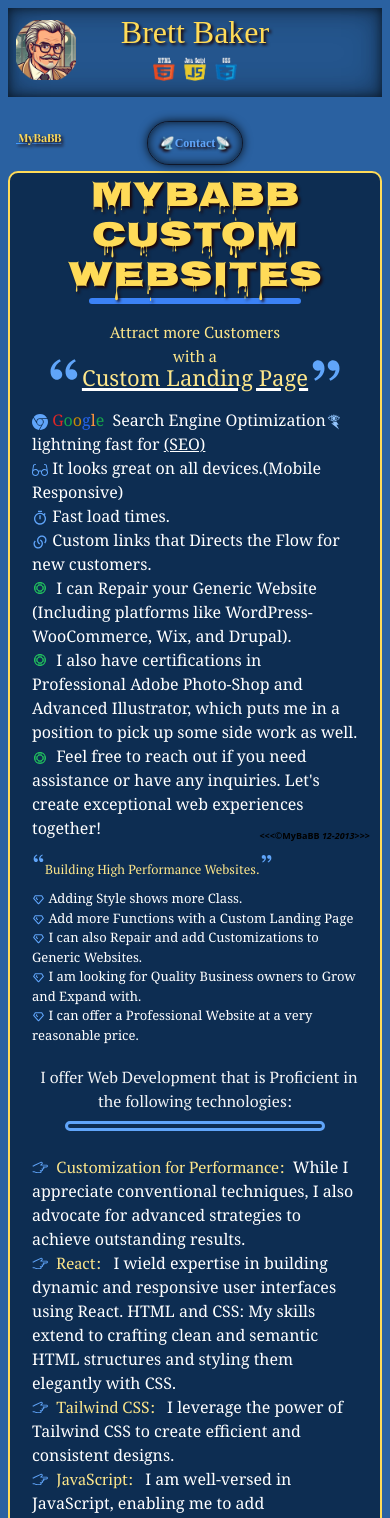
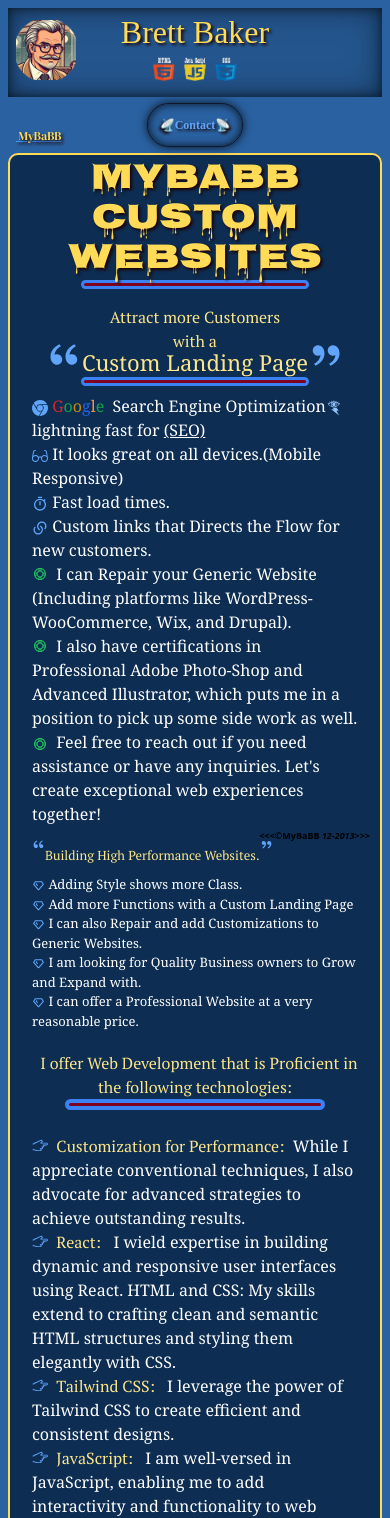
Before and after one commit to MyBaBB/My_Introduction, a React (Vite) app: page / in a window 390 px wide. Shown: the top 1518 px of the page. Built offline with nearby package versions, Linux system fonts and the light colour scheme; a web font is replaced by a local one.

Commit message:
added accent colors of burgandy here and there

```diff
--- a/src/components/ContactButton.jsx
+++ b/src/components/ContactButton.jsx
@@ -20,7 +20,9 @@
          text-center
          whitespace-nowrap
          mt-10
-         -mb-5"
+
+         mb-[1rem] sm:mb-[0rem]
+         "
          >
 
      <span className='span1'>
--- a/src/components/TopRightImage.jsx
+++ b/src/components/TopRightImage.jsx
@@ -17,9 +17,10 @@
 
           return (
             <div>
-              <div className='relative flex-col  mt-2   p-1'>
+              <div className='sideNavImg relative flex-col  mt-2   p-1'>
 
                 <img
+
                   src={phoneInHands}
                   alt="phoneInHands"
                   width={isZoomed ? 800 : 400}
--- a/src/components/TopSection.jsx
+++ b/src/components/TopSection.jsx
@@ -17,11 +17,11 @@
   return (
     <div>
 
-      <section>
-         <h1 className='reObjective relative p-2 text-[12px] xs:text-[24px]'>&nbsp;MyBaBB</h1>
-  <div className="objectiveWrapper flex-col ">
+      <section className='-mt-[1.6rem]'>
+         <h1 className='reObjective relative p-2  text-[12px] xs:text-[24px]'>&nbsp;MyBaBB</h1>
+  <div className="objectiveWrapper flex-col -mt-4">
 
-    <p className="objectiveParagraph pb flex  h-[100%] w-[100%]
+    <p className="objectiveParagraph  flex  h-[100%] w-[100%]
         text-[12px] xxs:text-[16px] xs:text-[20px] sm:text-[24px] md:text-[28px]
         p-[12px] xxs:p-[22px] xs:p-[32px] sm:p-[42px] md:p-[52px] lg:p-[52px] " >
           <div className='extraWrapper  w-[100%] '>
@@ -30,7 +30,7 @@
                 <div className='TitleMyBaBB  text-center'><h2 className='text-center text-4xl mt-[-2.1rem]'>
                   MyBabb Custom Websites
                 </h2></div>
-                <hr className='w-[65%] border-[3px] border-blue-500 bg-amber-400 rounded-full m-0 m-auto -mt-4 p-[.275px]' />
+                <hr className='w-[70%] border-[3px] border-blue-500 bg-[#800020] rounded-full m-0 m-auto -mt-4 p-[1.55px]' />
                 <h2 className='customFont13  text-amber-200 text-center mt-4'>
 
                   Attract more Customers</h2>
@@ -38,13 +38,15 @@
 
 
           <a href="https://mybabb.github.io/BetterMcTransport/ ">
-          &nbsp;<h2 className='customHover underline text-center text-4xl  mt-[-2.5rem]'>
+          &nbsp;<h2 className='customHover text-center text-4xl  mt-[-2.5rem]'>
           <RiDoubleQuotesL className=' inline-block
                   text-blue-400 mb-3 ' />
 
-            <span className='text-amber-200
-             text-[16px]  xxs:text-[22px]  xs:text-[26px]  sm:text-[29px]  md:text-[24px]  lg:text-[32px]'>Custom Landing Page</span><RiDoubleQuotesR className='inline-block text-blue-400 mb-3
+            <span className='text-amber-200  hover:text-[#800020]
+            text-[16px]  xxs:text-[22px]  xs:text-[26px]  sm:text-[29px]  md:text-[24px]  lg:text-[32px]'>Custom Landing Page</span><RiDoubleQuotesR className=' inline-block text-blue-400 mb-3
             ' /></h2>&nbsp;
+             <hr className='
+             w-[70%] border-[3px] border-blue-500 bg-[#800020] rounded-full m-0 m-auto -mt-8 p-[1.55px] ' />
            </a>
         <br/>
 
@@ -177,8 +179,8 @@
         p-[12px] xxs:p-[22px] xs:p-[32px] sm:p-[42px] md:p-[52px] lg:p-[52px] ">
 
           <br />
-          <h5 className='customFont13 text-center text-gray-100'>&nbsp;&nbsp;I offer Web Development that is Proficient in the following technologies:</h5>
-          <hr className='w-[80%] border-[3px] border-blue-400 rounded-full m-0 m-auto mt-2 pt-1' />
+          <h5 className='customFont13 text-center text-amber-200'>&nbsp;&nbsp;I offer Web Development that is Proficient in the following technologies:</h5>
+          <hr className='w-[80%] border-[4px] border-blue-500 bg-[#800020] rounded-full m-0 m-auto  p-[1.275px]' />
           <br />
 
           <TfiHandPointRight className='inline-block text-blue-400 -mt-1 ' />&nbsp;&nbsp;
--- a/src/index.css
+++ b/src/index.css
@@ -17,7 +17,7 @@
   position: relative;
   padding: 1rem;
   text-shadow: 2px 2px 3px #1c0303;
-  margin-bottom: -1.49rem;
+
 }
 
 .customFont13 {
@@ -148,7 +148,9 @@
 
  }
 
-
+.sideNavImg img {
+ border: 1px solid #800020;
+}
 
 
 
```
